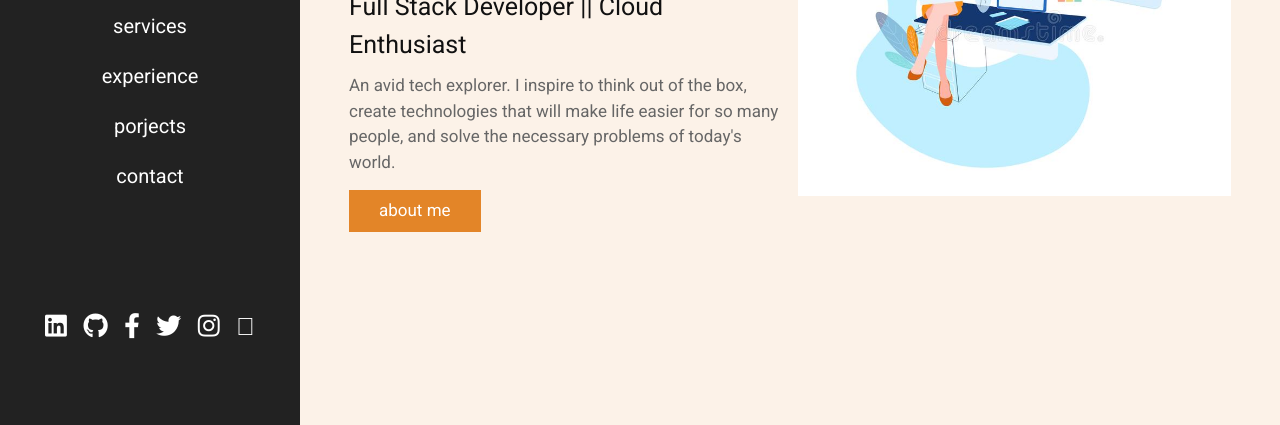
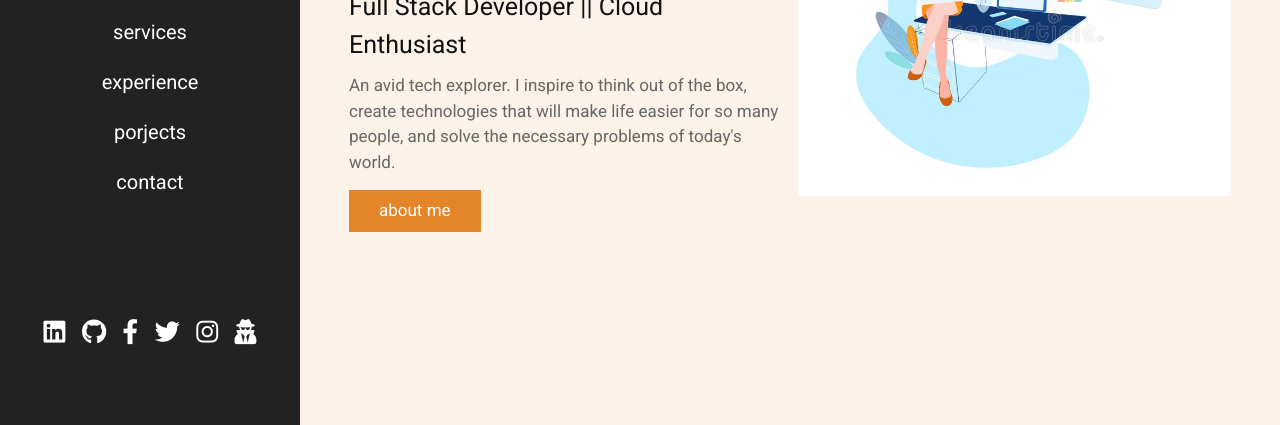
Before and after one commit to ipsita4/my-portfolio, a plain HTML site: page index.html in a window 1280 px wide. Shown: the part 375-800 px from the top of the page. Drawn offline with nearby package versions, Linux system fonts and the light colour scheme.

Commit message:
Update index.html

```diff
--- a/index.html
+++ b/index.html
@@ -46,7 +46,7 @@
             <a href="https://www.facebook.com/ipsita.bhattacharya.106/" class="fab fa-facebook-f"></a>
             <a href="https://twitter.com/IpsitaBhattac10" class="fab fa-twitter"></a>
             <a href="https://www.instagram.com/ipsitab04/" class="fab fa-instagram"></a>
-            <a href="https://www.codechef.com/users/ipsitab04" class="fa-solid fa-user-secret"></a>
+            <a href="https://www.codechef.com/users/ipsitab04" class="fa fa-user-secret"></a>
 
         </div>
 
```
